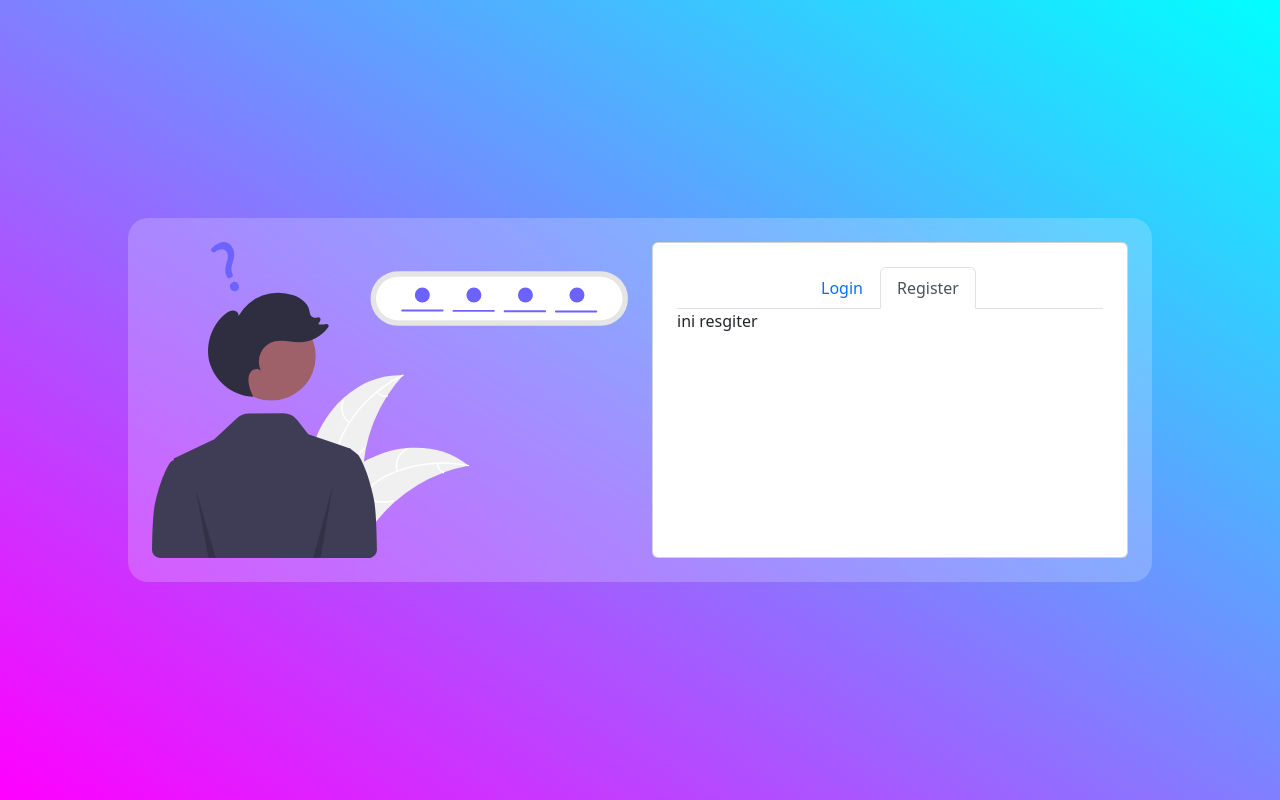
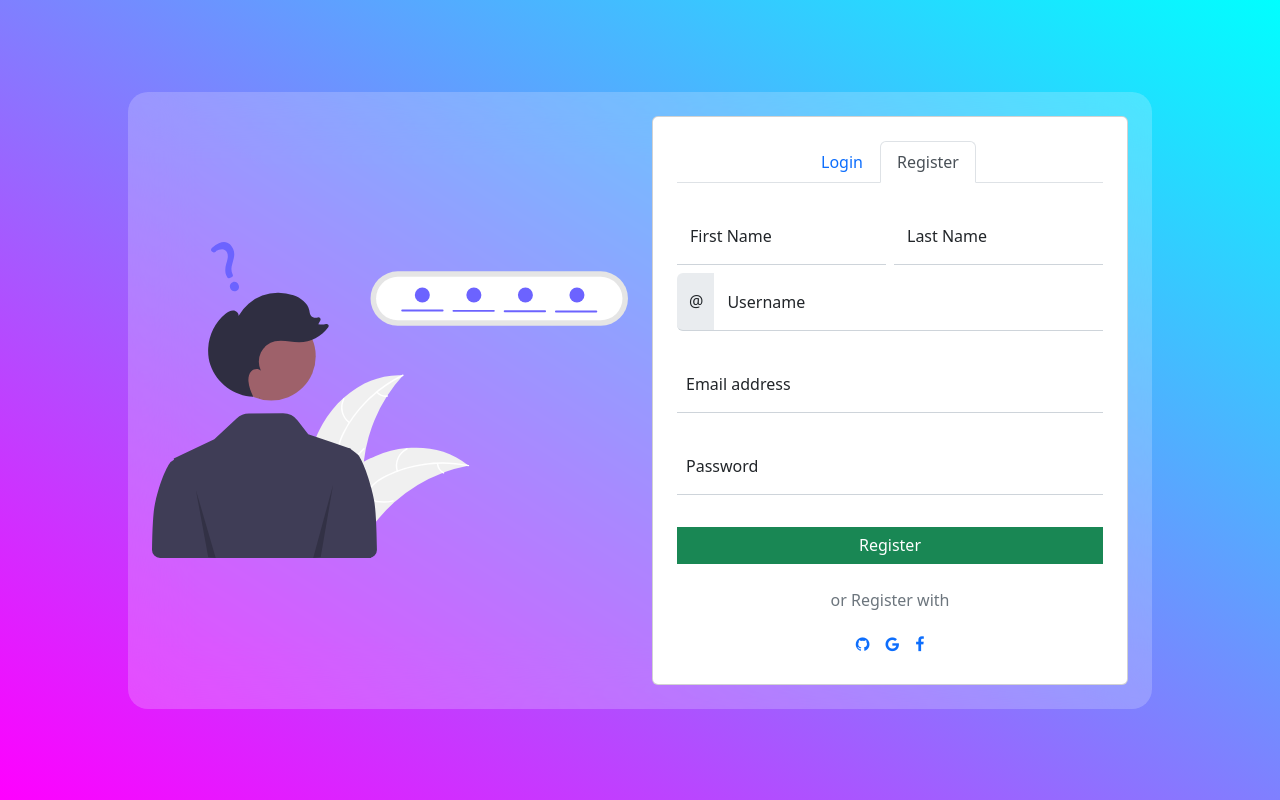
Before and after one commit to gharynsl123/Slice-UI-Web, a plain HTML site: page auth.html in a window 1280 px wide. Both pictures are taken after a click on the tab "Register". Drawn offline with nearby package versions, Linux system fonts and the light colour scheme.

Commit message:
adding register

```diff
--- a/auth.html
+++ b/auth.html
@@ -33,21 +33,29 @@
         backdrop-filter: blur(30px);
         border-radius: 20px;
     }
-    .form-control{
+
+    .form-control {
         border-top: none;
         border-right: none;
         border-radius: 0%;
         border-left: none;
     }
-    @media screen and (max-width:767px){
-        .img-auth img{
+
+    .input-group-text {
+        border-top: none;
+        border-right: none;
+        border-left: none;
+    }
+
+    @media screen and (max-width:767px) {
+        .img-auth img {
             display: none;
         }
     }
 </style>
 
 <body>
-    <div class="panel-content">
+    <div class="panel-content" data-aos="fade-up" data-aos-duration="1500">
         <div class="row p-4">
             <div class="col-md-6 img-auth d-flex align-items-center">
                 <img src="image/undraw_forgot_password_re_hxwm.svg" class="img-fluid ">
@@ -71,7 +79,7 @@
                                 <div class="form-floating mb-3">
                                     <input type="text" class="form-control shadow-none" id="floatingInput"
                                         placeholder="name@example.com">
-                                    <label for="floatingInput">Your Name</label>
+                                    <label for="floatingInput">User Name</label>
                                 </div>
                                 <div class="form-floating mb-3">
                                     <input type="email" class="form-control shadow-none" id="floatingInput"
@@ -111,15 +119,68 @@
                             </form>
                         </div>
                         <div class="tab-pane fade" id="nav-profile" role="tabpanel" aria-labelledby="nav-profile-tab"
-                            tabindex="0">ini resgiter</div>
+                            tabindex="0">
+                            <div class="row g-2 mt-3">
+                                <div class="col-md">
+                                    <div class="form-floating">
+                                        <input type="text" class="form-control" id="floatingInputGrid"
+                                            placeholder="First Name">
+                                        <label for="floatingInputGrid">First Name</label>
+                                    </div>
+                                </div>
+                                <div class="col-md">
+                                    <div class="form-floating">
+                                        <input type="text" class="form-control" id="floatingInputGrid"
+                                            placeholder="Last Name">
+                                        <label for="floatingInputGrid">Last Name</label>
+                                    </div>
+                                </div>
+                                <div class="input-group mb-3">
+                                    <span class="input-group-text">@</span>
+                                    <div class="form-floating">
+                                        <input type="text" class="form-control shadow-none" id="floatingInputGroup1"
+                                            placeholder="Username">
+                                        <label for="floatingInputGroup1">Username</label>
+                                    </div>
+                                </div>
+                                <div class="form-floating mb-3">
+                                    <input type="email" class="form-control shadow-none" id="floatingInput"
+                                        placeholder="name@example.com">
+                                    <label for="floatingInput">Email address</label>
+                                </div>
+                                <div class="form-floating mb-3">
+                                    <input type="password" class="form-control shadow-none" id="floatingPassword"
+                                        placeholder="Password">
+                                    <label for="floatingPassword">Password</label>
+                                </div>
+
+                                <div class="mt-3">
+                                    <a href="#" class="btn btn-success form-control">Register</a>
+                                </div>
+
+                                <div class="d-flex justify-content-center mt-4 flex-row">
+                                    <div class="text-muted">or Register with</div>
+                                </div>
+                                <div class="social d-flex justify-content-center mt-3">
+                                    <a href="#"><i class="fa fa-github m-2"></i></a>
+                                    <a href="#"><i class="fa fa-google m-2"></i></a>
+                                    <a href="#"><i class="fa fa-facebook m-2"></i></a>
+                                </div>
+                            </div>
+                        </div>
+
                     </div>
                 </div>
             </div>
         </div>
     </div>
+    </div>
 </body>
 
 <script src="https://cdn.jsdelivr.net/npm/bootstrap@5.2.2/dist/js/bootstrap.bundle.min.js"></script>
 <script src="https://unpkg.com/aos@2.3.1/dist/aos.js"></script>
+<script>
+    AOS.init();
+</script>
 
 </html>
```
